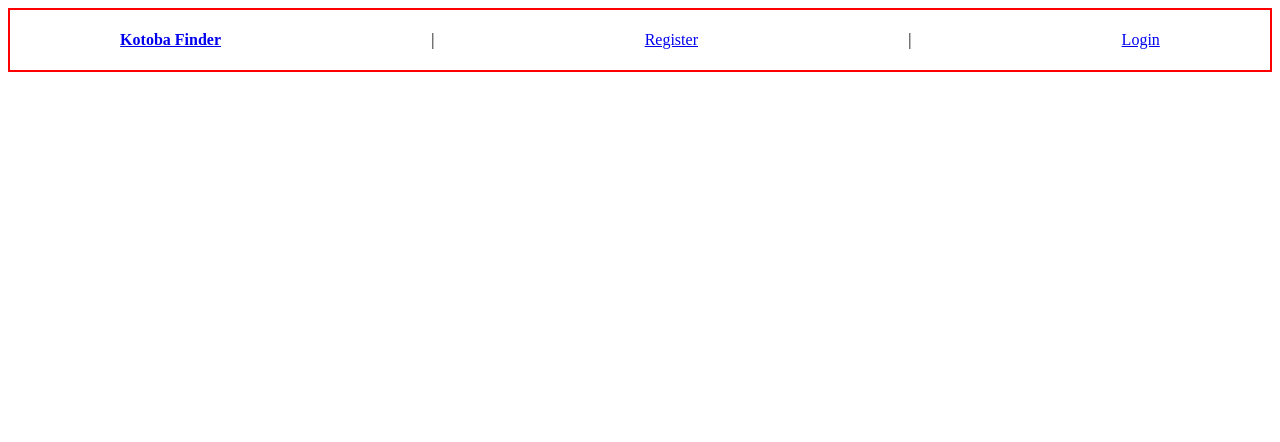
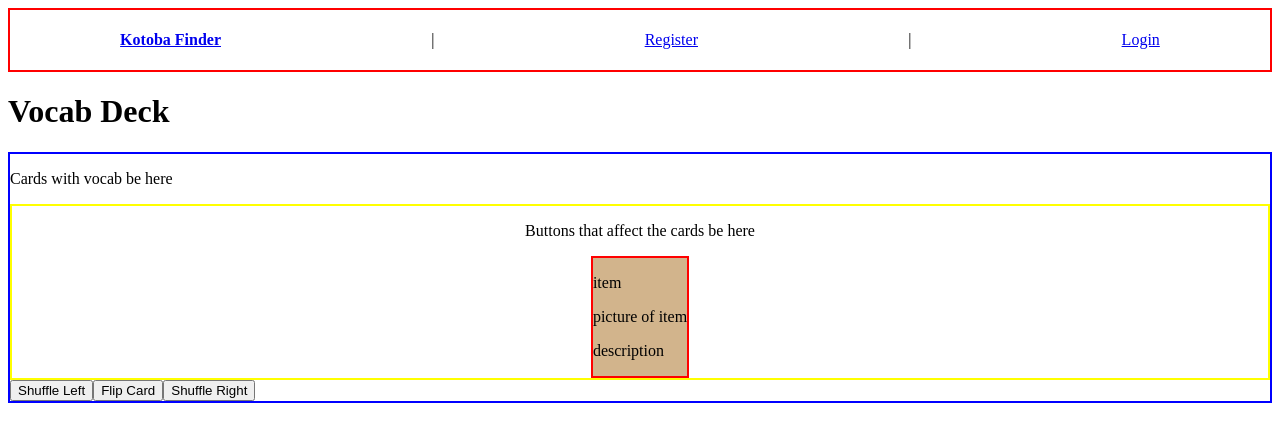
Before and after one commit to pand3m1x/kotoba_finder, a React (Vite) app in the folder frontend/kotoba-finder/: page /vocab in a window 1280 px wide. Shown: the top 442 px of the page. Built offline with nearby package versions, Linux system fonts and the light colour scheme; no server answers.

Commit message:
°❀.ೃ added Vocab Path with visual structure °❀.ೃ

```diff
--- a/frontend/kotoba-finder/src/App.jsx
+++ b/frontend/kotoba-finder/src/App.jsx
@@ -9,6 +9,7 @@ import Navbar from './components/Navbar'
 import Login from './pages/Login'
 import Register from './pages/Register'
 import GamePage from './pages/GamePage'
+import Vocab from './pages/Vocab'
 
 function App() {
 
@@ -22,6 +23,7 @@ function App() {
           <Route path="/room/:id" element={<GamePage />} />
           <Route path="/login" element={<Login />} />
           <Route path="/register" element={<Register />} />
+          <Route path="/vocab" element={<Vocab />} />
       </Routes>
     </>
   )
--- a/frontend/kotoba-finder/src/pages/Vocab.jsx
+++ b/frontend/kotoba-finder/src/pages/Vocab.jsx
@@ -0,0 +1,40 @@
+
+
+function Vocab() {
+
+  return(
+    <div>
+      <h1>Vocab Deck</h1>
+      <div className="studySpace" style={{border:"2px solid blue",
+                                          minWidth:"80%"}}>
+        <div className="cardArea" style={{boder:"2px solid green",
+                                          }}>
+          <p>Cards with vocab be here</p>
+
+        </div>
+        <div className="controlArea">
+          <div clasName="infoTop" style={{border:"2px solid yellow",
+                                          display:"flex",
+                                          flexDirection:"column",
+                                          alignItems:"center"}}>
+          <p>Buttons that affect the cards be here</p>
+          <div className="card" style={{border:"2px solid red",
+                                        backgroundColor:"tan",
+                                        maxWidth:"400px"}}>
+            <p>item</p>
+            <p>picture of item</p>
+            <p>description</p>
+            </div>
+          </div>
+          <div className="button">
+            <button>Shuffle Left</button>
+            <button> Flip Card </button>
+            <button>Shuffle Right</button>
+          </div>
+        </div>
+      </div>
+    </div>
+  )
+}
+
+export default Vocab
```
